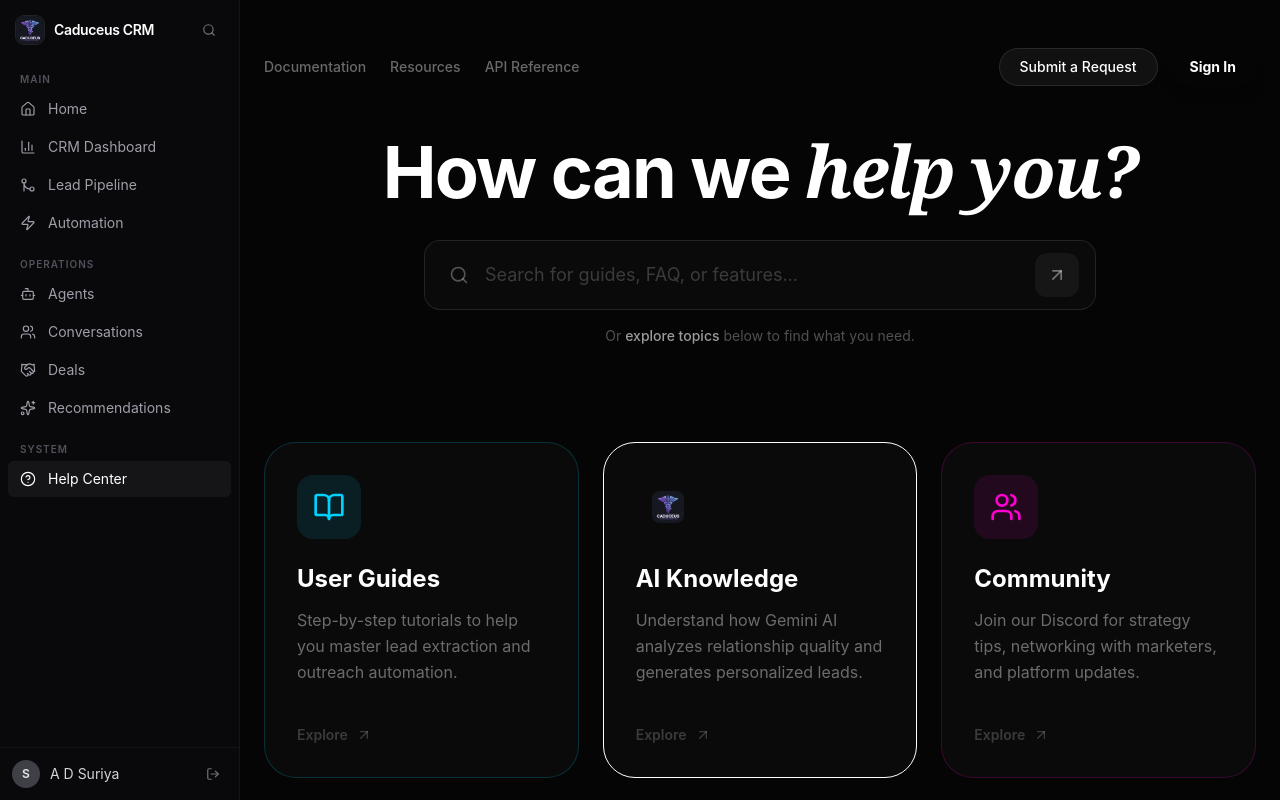
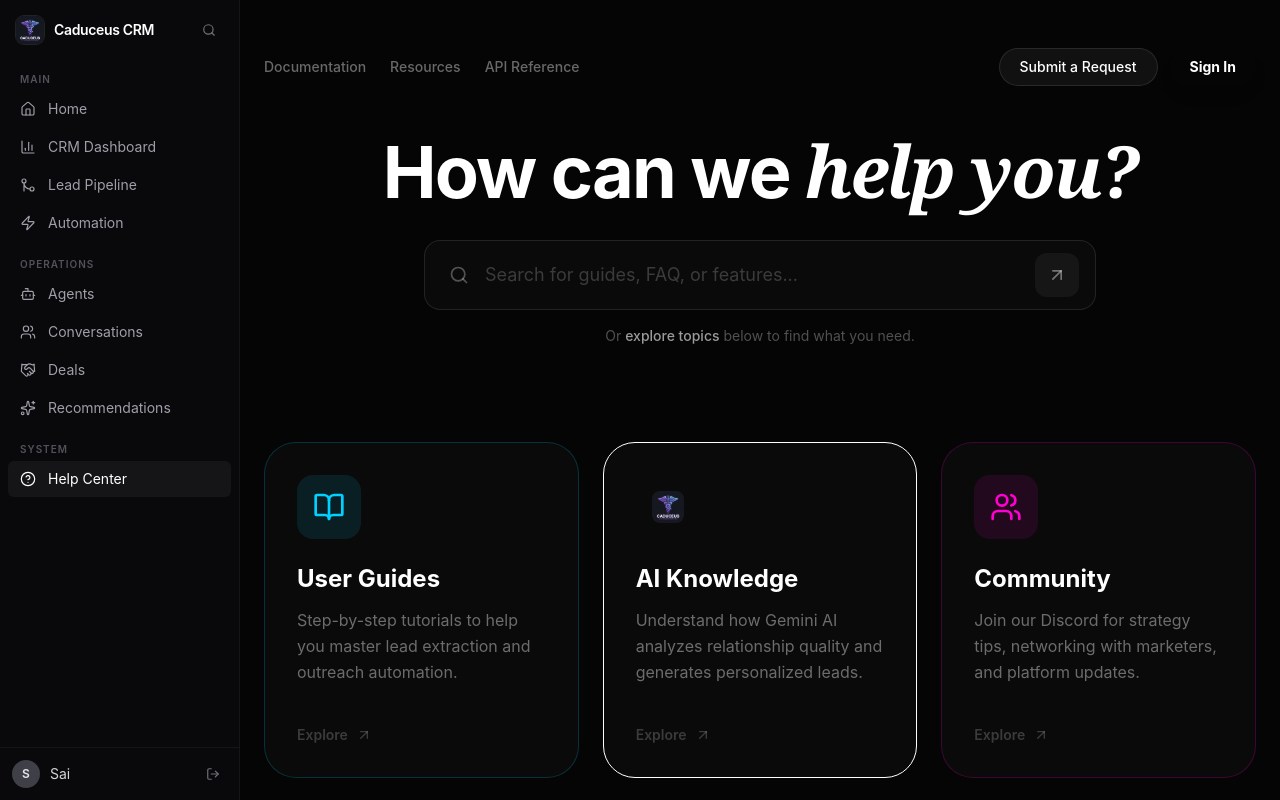
Before and after one commit to thesaiprashanth/caduceus, a React (Vite) app: page /help-center in a window 1280 px wide. Built offline with nearby package versions, Linux system fonts and the light colour scheme.

Commit message:
UI Changes

```diff
--- a/src/App.tsx
+++ b/src/App.tsx
@@ -637,7 +637,7 @@
               {/* AI Analysis Section */}
               <div className="grid grid-cols-1 lg:grid-cols-3 gap-8">
                 <div className="lg:col-span-2 space-y-8">
-                  <div className="glass-card overflow-hidden">
+                  {/* <div className="glass-card overflow-hidden">
                     <div className="p-6 border-b border-white/5 bg-white/5 flex items-center justify-between">
                       <div className="flex items-center gap-3">
                         <Sparkles className="w-6 h-6 text-brand-secondary" />
@@ -661,7 +661,7 @@
                         <p className="text-white/40 italic">Waiting for analysis...</p>
                       )}
                     </div>
-                  </div>
+                  </div> */}
 
                   {/* Recent Posts */}
                   <div>
--- a/src/components/layout/Sidebar.tsx
+++ b/src/components/layout/Sidebar.tsx
@@ -92,7 +92,7 @@
       {/* User row */}
       <div className="border-t border-white/5 px-3 py-3 flex items-center gap-2.5">
         <div className="w-7 h-7 rounded-full bg-zinc-700 flex items-center justify-center text-xs font-semibold text-zinc-200 shrink-0">S</div>
-        <span className="text-sm text-zinc-300 flex-1 truncate">A D Suriya</span>
+        <span className="text-sm text-zinc-300 flex-1 truncate">Sai</span>
         <button
           onClick={handleLogout}
           className="w-7 h-7 rounded-md hover:bg-white/5 flex items-center justify-center text-zinc-500 hover:text-red-400 transition-colors"
```
